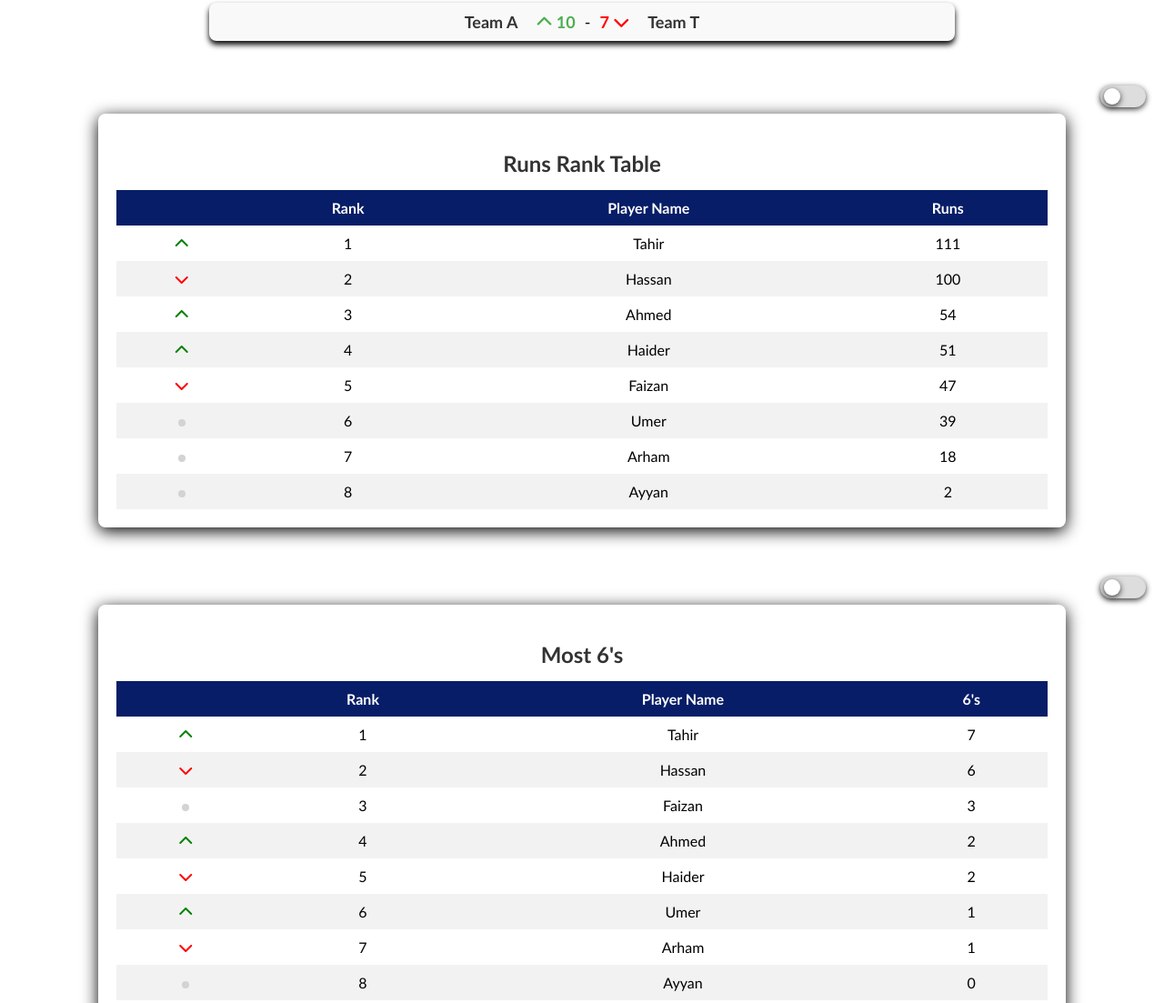
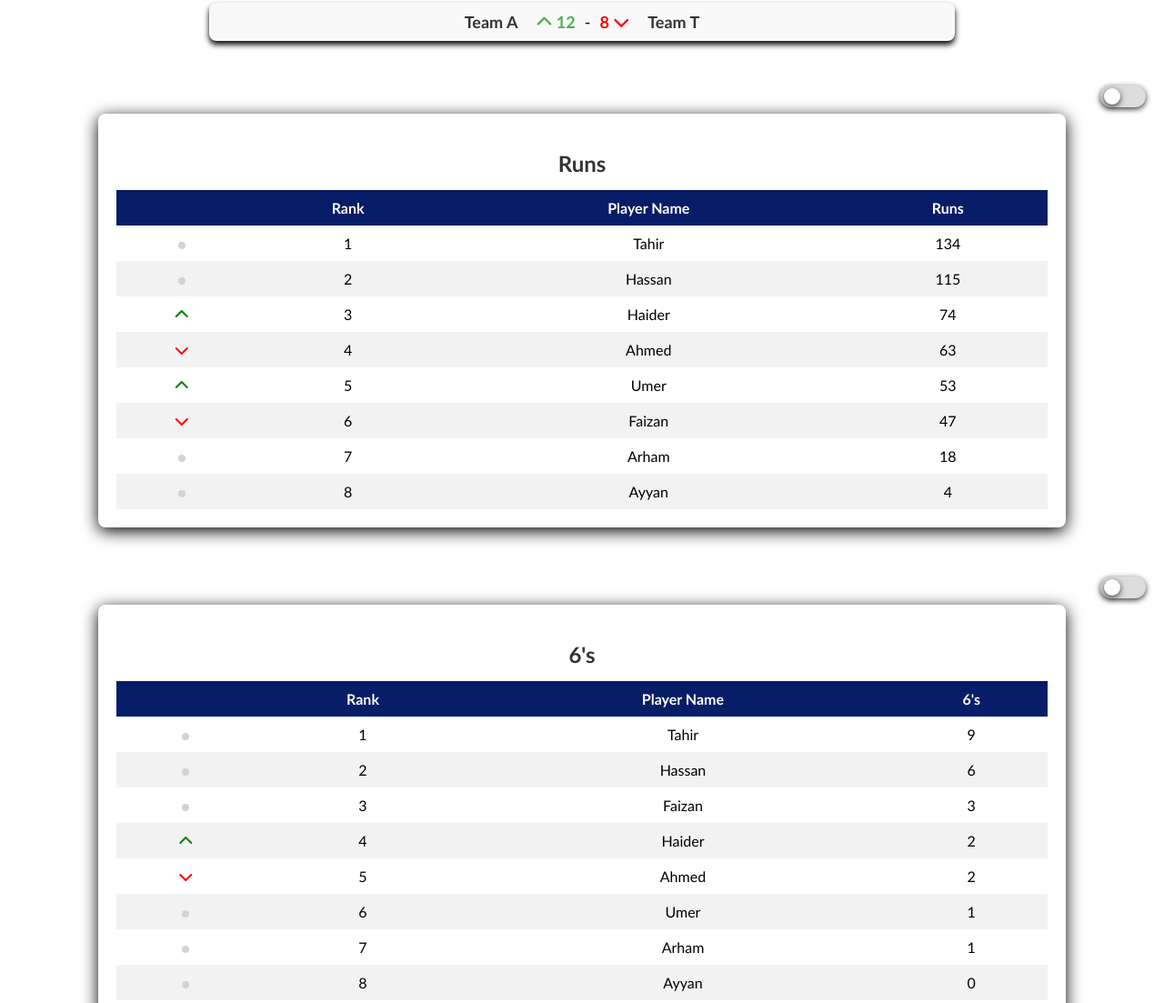
Before and after one commit to tahirtk/cricket, a plain HTML site: page index.html in a window 1280 px wide. Shown: the part 97-1200 px from the top of the page at 91% size. Drawn offline with Linux system fonts and the light colour scheme.

Commit message:
Add files via upload

```diff
--- a/index.html
+++ b/index.html
@@ -41,9 +41,9 @@
 
     <div class="match-score">
         <div class="team">Team A</div>
-        <div class="score"><i class="fas fa-chevron-up"></i> 10</div>
+        <div class="score"><i class="fas fa-chevron-up"></i> 12</div>
         <div class="slash">-</div>
-        <div class="score2">7 <i class="fas fa-chevron-down"></i></div>
+        <div class="score2">8 <i class="fas fa-chevron-down"></i></div>
         <div class="team">Team T</div>
     </div>
 
@@ -54,7 +54,7 @@
           <!-- Front Table: Runs -->
           <div class="flip-card-front">
             <div class="rank-box">
-              <h2>Runs Rank Table</h2>
+              <h2>Runs</h2>
               <table class="rank-table">
                 <thead>
                   <tr>
@@ -66,28 +66,28 @@
                 </thead>
                 <tbody id="runsTable">
                   <tr>
-                    <td style="color: red;"><i class="fas fa-chevron-down"></i></td><td>1</td><td>Hassan</td><td class="runs">100</td>
+                    <td><span class="dot"></span></td><td>1</td><td>Hassan</td><td class="runs">115</td>
                   </tr>
                   <tr>
-                    <td style="color: green;"><i class="fas fa-chevron-up"></i></td><td>2</td><td>Tahir</td><td class="runs">111</td>
+                    <td><span class="dot"></span></td><td>2</td><td>Tahir</td><td class="runs">134</td>
                   </tr>
                   <tr>
                     <td style="color: red;"><i class="fas fa-chevron-down"></i></td><td>3</td><td>Faizan</td><td class="runs">47</td>
                   </tr>
                   <tr>
-                    <td style="color: green;"><i class="fas fa-chevron-up"></i></td><td>4</td><td>Haider</td><td class="runs">51</td>
+                    <td style="color: green;"><i class="fas fa-chevron-up"></i></td><td>4</td><td>Haider</td><td class="runs">74</td>
                   </tr>
                   <tr>
-                    <td style="color: green;"><i class="fas fa-chevron-up"></i></td><td>5</td><td>Ahmed</td><td class="runs">54</td>
+                    <td style="color: red;"><i class="fas fa-chevron-down"></i></td><td>5</td><td>Ahmed</td><td class="runs">63</td>
                   </tr>
                   <tr>
-                    <td><span class="dot"></span></td><td>6</td><td>Umer</td><td class="runs">39</td>
+                    <td style="color: green;"><i class="fas fa-chevron-up"></i></td><td>6</td><td>Umer</td><td class="runs">53</td>
                   </tr>
                   <tr>
                     <td><span class="dot"></span></td><td>7</td><td>Arham</td><td class="runs">18</td>
                   </tr>
                   <tr>
-                    <td><span class="dot"></span></td><td>8</td><td>Ayyan</td><td class="runs">2</td>
+                    <td><span class="dot"></span></td><td>8</td><td>Ayyan</td><td class="runs">4</td>
                   </tr>
                 </tbody>
               </table>
@@ -97,7 +97,7 @@
           <!-- Back Table: Wickets -->
           <div class="flip-card-back">
             <div class="rank-box">
-              <h2>Wickets Rank Table</h2>
+              <h2>Wickets</h2>
               <table class="rank-table">
                 <thead>
                   <tr>
@@ -109,28 +109,28 @@
                 </thead>
                 <tbody id="wicketsTable">
                   <tr>
-                    <td><span class="dot"></span></td><td>1</td><td>Tahir</td><td class="wickets">5</td>
+                    <td><span class="dot"></span></td><td>#</td><td>Tahir</td><td class="wickets">5</td>
                     </tr>
                   <tr>
-                    <td><span class="dot"></span></td><td>2</td> <td>Hassan</td><td class="wickets">3</td>
+                    <td><span class="dot"></span></td><td>#</td> <td>Hassan</td><td class="wickets">5</td>
                   </tr>
                   <tr>
-                    <td><span class="dot"></span></td><td>3</td><td>Faizan</td><td class="wickets">3</td>
+                    <td style="color:green;"><i class="fas fa-chevron-up"></i></td><td>#</td><td>Ahmed</td><td class="wickets">3</td>
                   </tr>
                   <tr>
-                    <td style="color: red;"><i class="fas fa-chevron-down"></i></td><td>4</td><td>Ahmed</td><td class="wickets">2</td>
+                    <td style="color: red;"><i class="fas fa-chevron-down"></i></td><td>#</td><td>Faizan</td><td class="wickets">3</td>
                   </tr>
                   <tr>
-                    <td style="color: green;"><i class="fas fa-chevron-up"></i></td><td>5</td><td>Umer</td><td class="wickets">3</td>
+                    <td style="color: green;"><i class="fas fa-chevron-up"></i></td><td>#</td><td>Umer</td><td class="wickets">4</td>
                   </tr>
                   <tr>
-                    <td><span class="dot"></span></td><td>6</td><td>Arham</td><td class="wickets">0</td>
+                    <td><span class="dot"></span></td><td>#</td><td>Arham</td><td class="wickets">0</td>
                   </tr>
                   <tr>
-                    <td><span class="dot"></span></td><td>7</td><td>Haider</td><td class="wickets">0</td>
+                    <td style="color: green;"><i class="fas fa-chevron-up"></i></td><td>#</td><td>Haider</td><td class="wickets">2</td>
                   </tr>
                   <tr>
-                    <td><span class="dot"></span></td><td>8</td><td>Ayyan</td><td class="wickets">0</td>
+                    <td><span class="dot"></span></td><td>#</td><td>Ayyan</td><td class="wickets">0</td>
                   </tr>
                 </tbody>
               </table>
@@ -154,7 +154,7 @@
           <!-- Front Table -->
           <div class="flip-card-front">
             <div class="rank-box">
-              <h2>Most 6's</h2>
+              <h2>6's</h2>
               <table class="rank-table">
                 <thead>
                     <tr>
@@ -166,27 +166,28 @@
                 </thead>
                 <tbody id="sixesTable">
                     <tr>
-                      <td style="color: red;"><i class="fas fa-chevron-down"></i></td><td>1</td><td>Hassan</td><td class="sixes">6</td>
+                      <td style="color: red;"><span class="dot"></span></td><td>1</td><td>Hassan</td><td class="sixes">6</td>
                     </tr>
                     <tr>
-                     <td style="color: green;"><i class="fas fa-chevron-up"></i></td><td>2</td><td>Tahir</td><td class="sixes">7</td>
+                     <td style="color: green;"><span class="dot"></span></td><td>2</td><td>Tahir</td><td class="sixes">9</td>
                     </tr>
                     <tr>
                       <td><span class="dot"></span></td><td>3</td><td>Faizan</td><td class="sixes">3</td>
                     </tr>
                     <tr>
-                      <td style="color: green;"><i class="fas fa-chevron-up"></i></td><td>5</td><td>Ahmed</td><td class="sixes">2</td>
+                      <td style="color: green;"><i class="fas fa-chevron-up"></i></td><td>4</td><td>Haider</td><td class="sixes">2</td>
 
                     </tr>
                     <tr>
-                      <td style="color: red;"><i class="fas fa-chevron-down"></i></td><td>4</td><td>Haider</td><td class="sixes">2</td>
-                    </tr>
-                    <tr>
-                      <td style="color: green;"><i class="fas fa-chevron-up"></i></td><td>7</td><td>Umer</td><td class="sixes">1</td>
+                      <td style="color: red;"><i class="fas fa-chevron-down"></i></td><td>5</td><td>Ahmed</td><td class="sixes">2</td>
 
                     </tr>
                     <tr>
-                      <td style="color: red;"><i class="fas fa-chevron-down"></i></td><td>6</td><td>Arham</td><td class="sixes">1</td>
+                      <td style="color: green;"><span class="dot"></span></td><td>7</td><td>Umer</td><td class="sixes">1</td>
+
+                    </tr>
+                    <tr>
+                      <td style="color: red;"><span class="dot"></span></td><td>6</td><td>Arham</td><td class="sixes">1</td>
                     </tr>
                     <tr>
                         <td><span class="dot"></span></td><td>8</td><td>Ayyan</td><td class="sixes">0</td>
@@ -199,7 +200,7 @@
           <!-- Back Table -->
           <div class="flip-card-back">
             <div class="rank-box">
-              <h2>Most 4's</h2>
+              <h2>4's</h2>
 
               <table class="rank-table">
                 <thead>
@@ -212,19 +213,19 @@
                 </thead>
                 <tbody id="foursTable">
                     <tr>
-                      <td><span class="dot"></span></td><td>1</td><td>Hassan</td><td class="fours">10</td>
+                      <td><span class="dot"></span></td><td>1</td><td>Hassan</td><td class="fours">12</td>
                     </tr>
                     <tr>
-                      <td><span class="dot"></span></td><td>2</td><td>Tahir</td><td class="fours">9</td>
+                      <td><span class="dot"></span></td><td>2</td><td>Tahir</td><td class="fours">10</td>
                     </tr>
                     <tr>
                       <td style="color: red;"><i class="fas fa-chevron-down"></i></td><td>3</td><td>Faizan</td><td class="fours">3</td>
                     </tr>
                     <tr>
-                      <td style="color: green;"><i class="fas fa-chevron-up"></i></td><td>4</td><td>Ahmed</td><td class="fours">4</td>
+                      <td style="color: green;"><span class="dot"></span></td><td>4</td><td>Ahmed</td><td class="fours">6</td>
                     </tr>
                     <tr>
-                      <td><span class="dot"></span></td><td>5</td><td>Umer</td><td class="fours">3</td>
+                      <td style="color: green;"><i class="fas fa-chevron-up"></i></td><td>5</td><td>Umer</td><td class="fours">4</td>
                     </tr>
                     <tr>
                       <td><span class="dot"></span></td><td>6</td><td>Haider</td><td class="fours">1</td>
```
